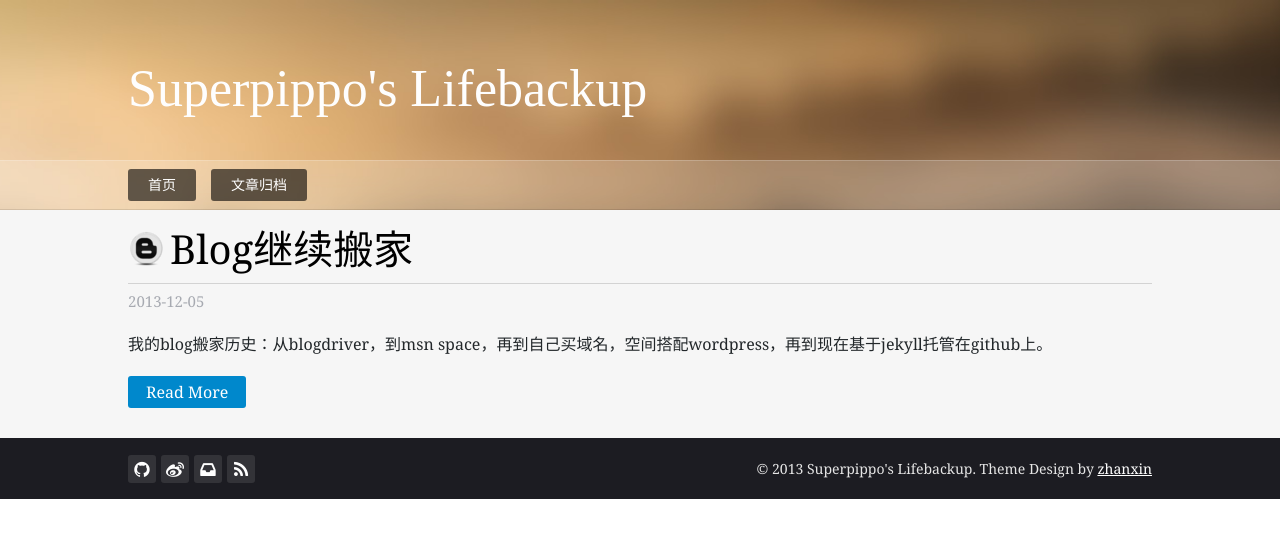
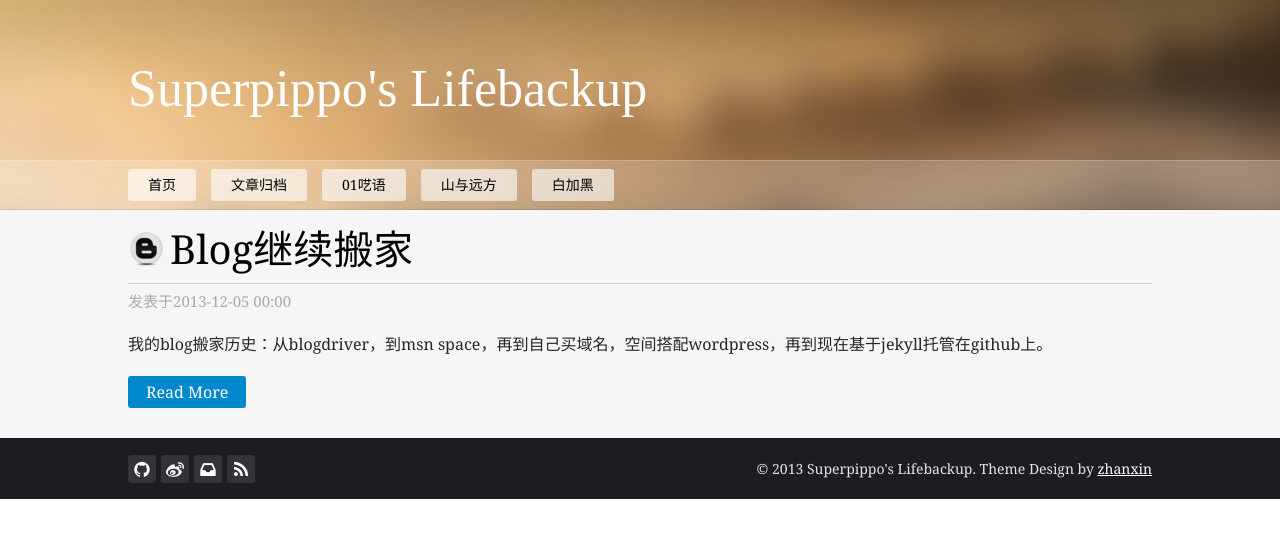
Before and after one commit to Huang-Wei/huang-wei.github.io, a Jekyll site: the page built from index.html, in a window 1280 px wide. Shown: the top 538 px of the page. Built offline with Jekyll 4.4.1, drawn with Linux system fonts in a browser that asks for light colours; nearby versions of some CDN libraries; some web fonts are replaced; Markdown is read by kramdown in place of the engine named in the settings; the list of posts is cut into pages by our own code.

```diff
--- a/_config.yml
+++ b/_config.yml
@@ -17,6 +17,12 @@ nav:
     url: /index.html
   - text: 文章归档
     url: /archives.html
+  - text: 01呓语
+    url: /programming.html
+  - text: 山与远方
+    url: /life.html
+  - text: 白加黑
+    url: /football.html
 
 #theme config
 themes: /themes/violet
--- a/index.html
+++ b/index.html
@@ -13,7 +13,7 @@ isIndex: true
             <span class="violet-post-logo"></span>
             <a href="{{ rpost.url }}" title="{{ rpost.title }}" rel="bookmark">{{ rpost.title }}</a>
         </h3>
-        <p class="main-article-meta"><time pubdate="{{ rpost.date | date_to_utc | date: '%Y-%m-%d' }}">{{ rpost.date | date_to_utc | date: "%Y-%m-%d" }}</time></p>
+        <p class="main-article-meta">发表于<time pubdate="{{ rpost.date | date_to_utc | date: '%Y-%m-%d' }}">{{ rpost.date | date_to_utc | date: "%Y-%m-%d %H:%M" }}</time></p>
         <div class="main-article-contant">
             <p>{{ rpost.description }}</p>
             <p class="main-article-more"><a href="{{ rpost.url }}" title="Read More" rel="nofollow">Read More</a></p>
--- a/themes/violet/css/style.css
+++ b/themes/violet/css/style.css
@@ -188,9 +188,9 @@ a:hover {
     line-height: 32px;
     padding: 0 20px;
     border-radius: 3px 3px;
-    background: rgba(0, 0, 0, 0.6);
-    color: #fff;
+    background: rgba(255, 255, 255, 0.6);
     font-size: 14px;
+    color: black;
     -webkit-transition: background .4s ease-in-out;
     -moz-transition: background .4s ease-in-out;
     -ms-transition: background .4s ease-in-out;
@@ -200,6 +200,8 @@ a:hover {
 .nav-item a:hover,
 .nav-item-active a {
     background: rgba(0,0,0,0.8);
+
+    color: #fff;
     text-decoration: none;
 }
 
@@ -495,7 +497,7 @@ a:hover {
     padding: 4px 4px;
     border: 1px solid #a8a8a8;
     display: block;
-    opacity: 0.8;
+    /*opacity: 0.8;*/
 }
 .main-article img:hover {
     opacity: 1;
```
Also changed, not shown: _posts/2013-12-05-blog-migration-history.md (+1 -0 lines).
